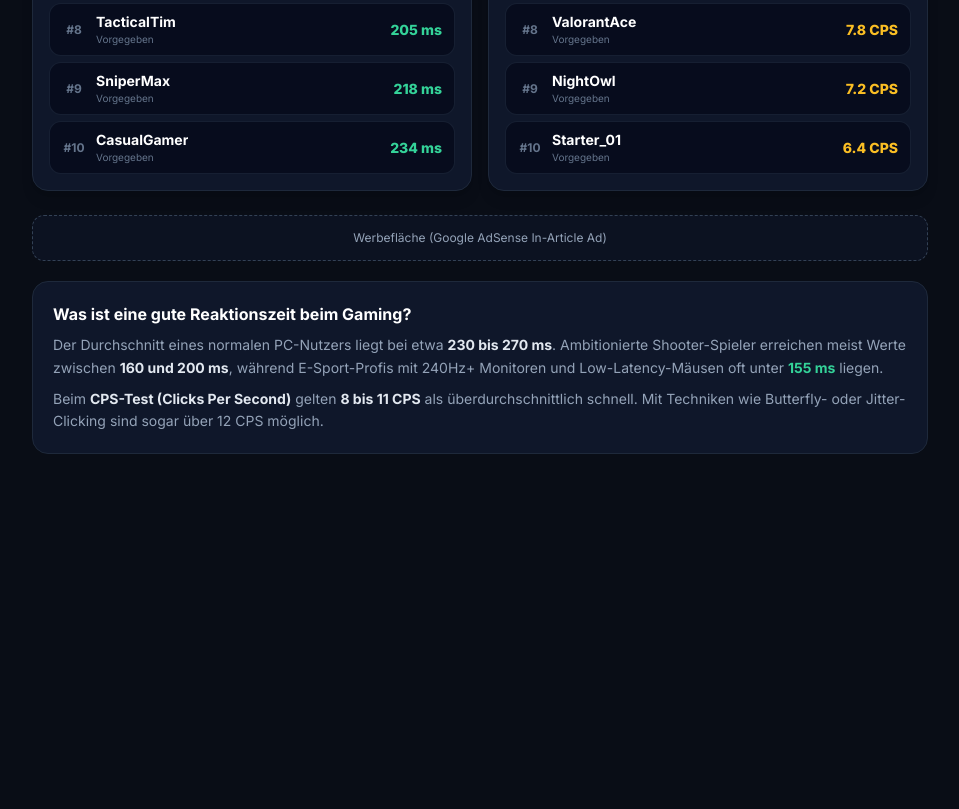
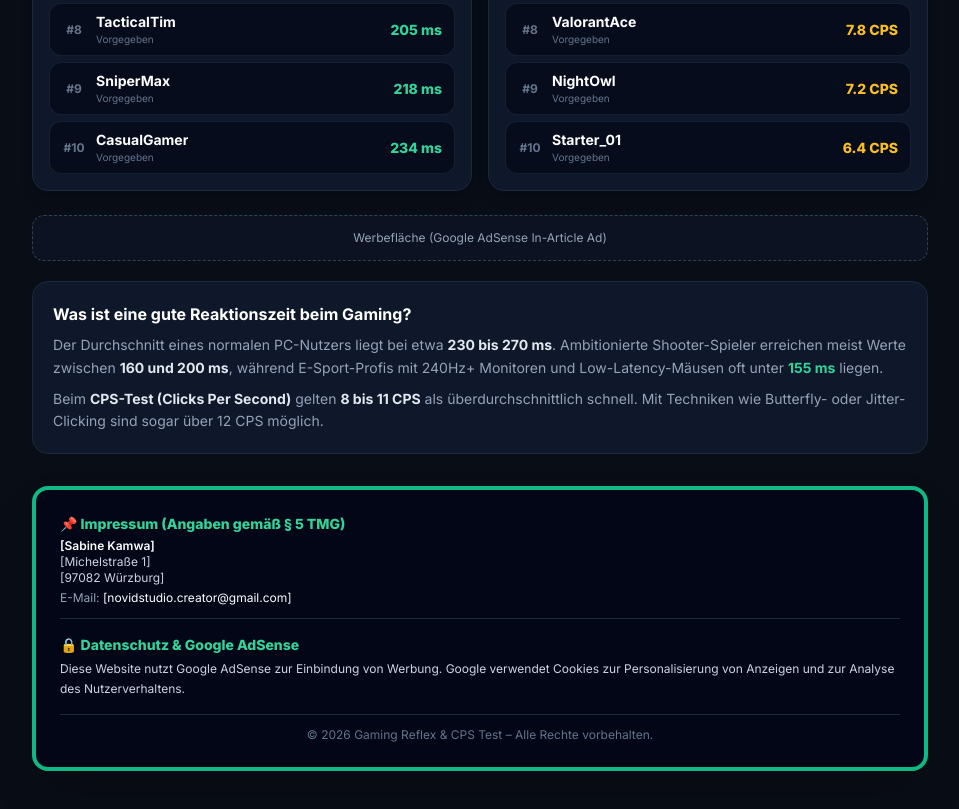
Before and after one commit to novid-studio/reflexor, a plain HTML site: page index.html in a window 1280 px wide. Shown: the part 1327-2136 px from the top of the page, without its empty margins (160-1119 px from the left). Before the commit the page ends 1805 px from the top, so only its background shows below. Drawn offline with nearby package versions, Linux system fonts and the light colour scheme.

Commit message:
index.html

```diff
--- a/index.html
+++ b/index.html
@@ -658,5 +658,27 @@
     updateScoreBoard('–');
     renderLeaderboards();
   </script>
+  <!-- Rechtlicher Footer für Google AdSense & Impressum -->
+<footer class="border-4 border-emerald-500 bg-slate-950 rounded-2xl p-6 text-xs text-slate-300 space-y-4 shadow-2xl my-8 max-w-4xl mx-auto">
+  <div class="border-b border-slate-800 pb-3">
+    <p class="font-extrabold text-sm text-emerald-400 mb-1">📌 Impressum (Angaben gemäß § 5 TMG)</p>
+    <p class="font-semibold text-white">[Sabine Kamwa]</p>
+    <p>[Michelstraße 1]</p>
+    <p>[97082 Würzburg]</p>
+    <p class="text-slate-400 mt-1">E-Mail: <span class="text-white font-medium">[novidstudio.creator@gmail.com]</span></p>
+  </div>
+
+  <div>
+    <p class="font-extrabold text-sm text-emerald-400 mb-1">🔒 Datenschutz & Google AdSense</p>
+    <p class="leading-relaxed text-slate-300">
+      Diese Website nutzt Google AdSense zur Einbindung von Werbung. Google verwendet Cookies zur Personalisierung von Anzeigen und zur Analyse des Nutzerverhaltens.
+    </p>
+  </div>
+
+  <p class="text-center text-slate-500 pt-3 border-t border-slate-800 font-medium">
+    © 2026 Gaming Reflex & CPS Test – Alle Rechte vorbehalten.
+  </p>
+</footer>
+
 </body>
 </html>
```
